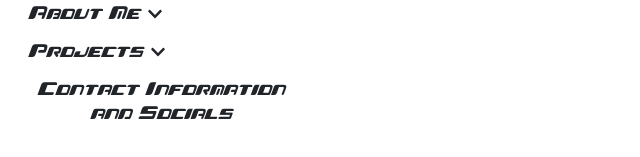
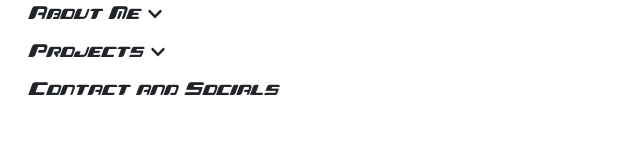
Before and after one commit to GGaddi/website, a React (Vite) app: page / in a window 1280 px wide. Shown: the part 573-730 px from the top of the page, without its empty margins (0-640 px from the left). Built offline with nearby package versions, Linux system fonts and the light colour scheme.

Commit message:
Some word cleanup and decided to not include school projects

```diff
--- a/src/components/ContentDetailsSubComponents/ContactInformation.jsx
+++ b/src/components/ContentDetailsSubComponents/ContactInformation.jsx
@@ -9,7 +9,7 @@ function ContactInformation() {
     <div class="container">
       <div class="row">
           <div class="col-lg-12 text-left">
-            <h1>Contact Information and Socials</h1>
+            <h1>Contact and Socials</h1>
             <p>
               Feel free to contact me at my email, phone number, or any other of the social links provided.
             </p>
--- a/src/components/ContentDetailsSubComponents/DropTetris.jsx
+++ b/src/components/ContentDetailsSubComponents/DropTetris.jsx
@@ -7,7 +7,9 @@ function DropTetris() {
   return (
     <div class="container">
       <div class="row">
-        Drop Tetris
+          <div class="col-lg-12 text-left">
+              <h1>Drop Tetris</h1>
+          </div>
       </div>
     </div>
   )
--- a/src/components/ContentDetailsSubComponents/Quisine.jsx
+++ /dev/null
@@ -1,16 +0,0 @@
-import { useState } from 'react';
-import './Quisine.css';
-
-function Quisine() {
-  const [count, setCount] = useState(0)
-
-  return (
-    <div class="container">
-      <div class="row">
-        Quisine
-      </div>
-    </div>
-  )
-}
-
-export default Quisine
--- a/src/components/ContentDetailsSubComponents/SelfSummary.jsx
+++ b/src/components/ContentDetailsSubComponents/SelfSummary.jsx
@@ -12,7 +12,7 @@ function SelfSummary() {
               <h1>Self Summary</h1>
               <img src={profilePic} alt="" height="384" width="216" />
               <p>I am a passionate software developer with a Bachelor's Degree in Computer Science from the University of California, San Diego. I've collaborated with different teammates to develop extravagant applications and websites, working on both front-end and back-end development.</p>
-              <br />
+              {/* <br /> */}
               <p>As a software developer, I want to make programs exciting and fun to use. My goal is to develop software that is beneficial, but also engaging and exciting.</p>
           </div>
       </div>
--- a/src/components/ContentDetailsSubComponents/TimeyQuest.jsx
+++ /dev/null
@@ -1,16 +0,0 @@
-import { useState } from 'react';
-import './TimeyQuest.css';
-
-function TimeyQuest() {
-  const [count, setCount] = useState(0)
-
-  return (
-    <div class="container">
-      <div class="row">
-        Timey Quest
-      </div>
-    </div>
-  )
-}
-
-export default TimeyQuest
--- a/src/components/TableOfContents.jsx
+++ b/src/components/TableOfContents.jsx
@@ -35,7 +35,7 @@ function TableOfContents({selectContent}) {
             }
           </div>
         </li>
-        <li><button class="btn" onClick= {() => selectContent("contactInformation")}>Contact Information and Socials</button></li>
+        <li><button class="btn" onClick= {() => selectContent("contactInformation")}>Contact and Socials</button></li>
       </ul>
         {/* <table>
             <td>
```
Also changed, not shown: src/components/ContentDetailsSubComponents/Quisine.css (deleted), src/components/ContentDetailsSubComponents/TimeyQuest.css (deleted).
